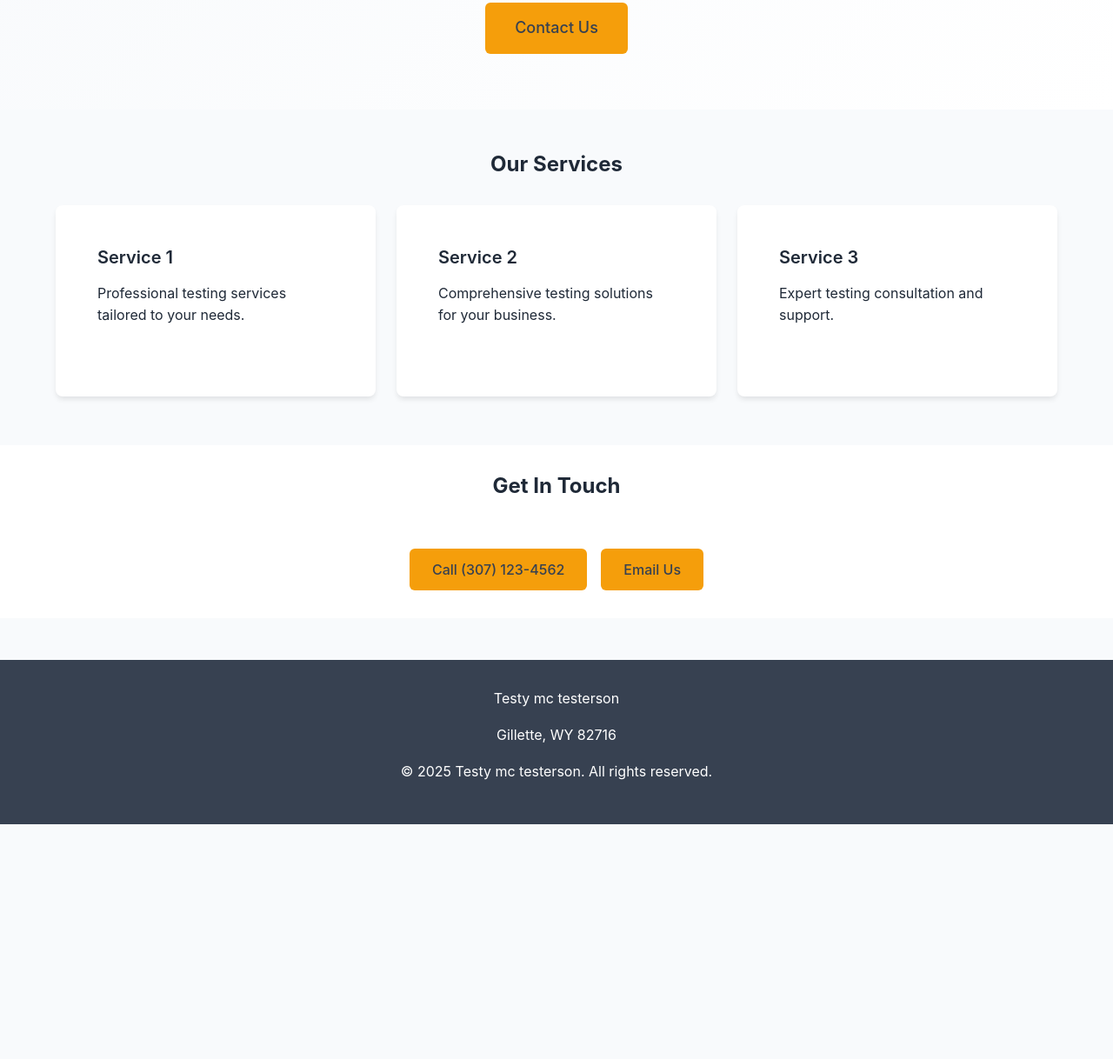
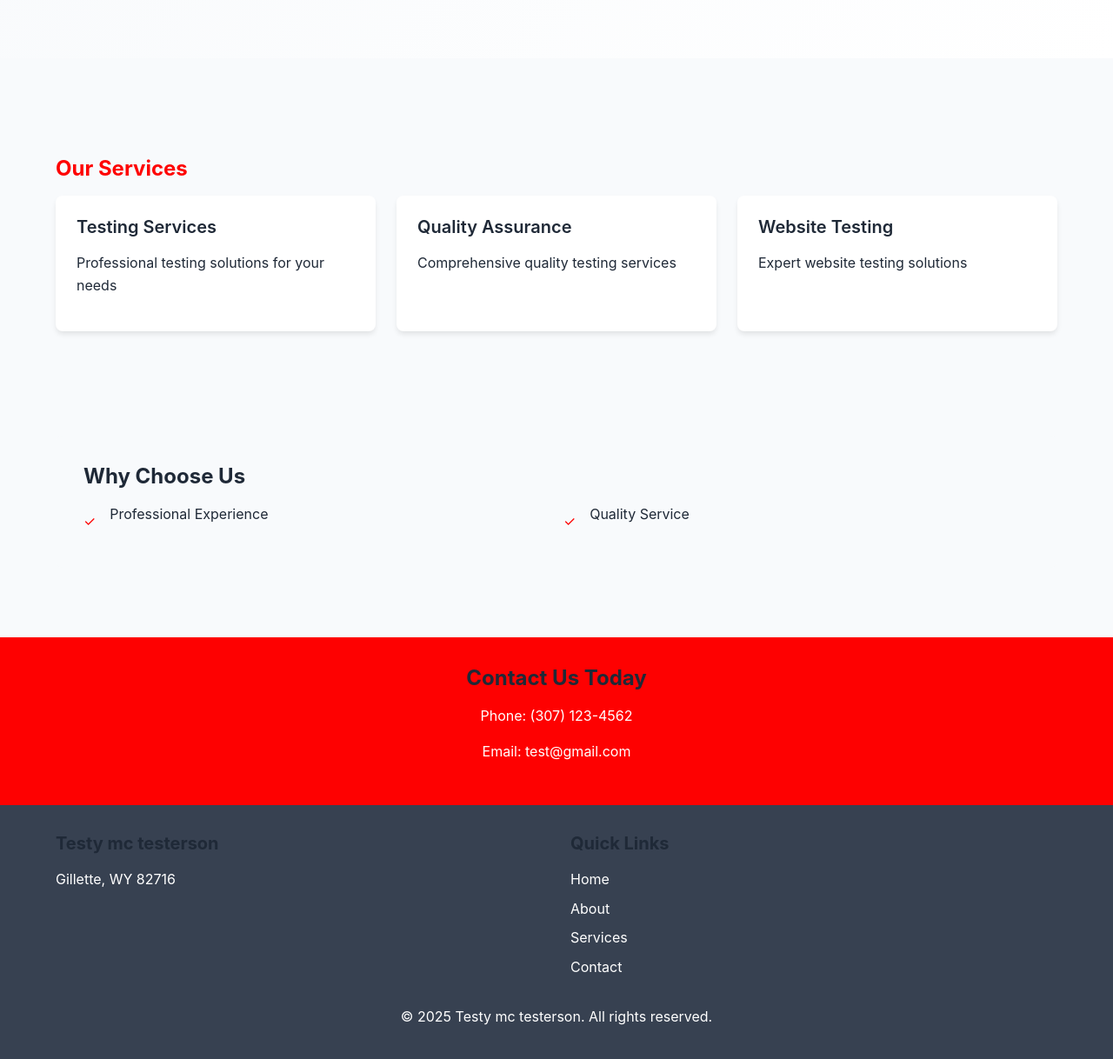
Before and after one commit to prairiegiraffe/testy-mc-testerson, a website: page services.html in a window 1280 px wide. Shown: the part 252-1470 px from the top of the page at 87% size. Before the commit the page ends 1200 px from the top, so only its background shows below. Drawn offline with Linux system fonts and the light colour scheme.

Commit message:
Update services.html - Website regeneration

```diff
--- a/services.html
+++ b/services.html
@@ -22,55 +22,72 @@
 
     <section class="hero bg-primary text-white py-16">
         <div class="container text-center">
-            <h1 class="text-3xl font-bold mb-4">Professional Testing Websitew</h1>
-            <p class="text-xl mb-8">Welcome to Testy mc testerson</p>
-            <a href="#contact" class="btn btn-accent btn-lg">Contact Us</a>
+            <h1 class="text-3xl font-bold mb-4">Welcome to Testy mc testerson</h1>
+            <p class="text-xl">Professional Testing Websitew</p>
         </div>
     </section>
 
-    <main class="py-12">
-        <section class="container mb-8">
-            <h2 class="text-2xl font-bold text-center mb-8">Our Services</h2>
+    <main class="container py-12">
+        <section class="content-section mb-8">
+            <h2 class="section-title text-2xl font-bold mb-4">Our Services</h2>
             <div class="grid grid-3 gap-6">
-                <div class="card shadow">
-                    <div class="card-body p-6">
-                        <h3 class="text-xl font-semibold mb-4">Service 1</h3>
-                        <p class="text-base">Professional testing services tailored to your needs.</p>
-                    </div>
+                <div class="card shadow p-6">
+                    <h3 class="text-xl font-semibold mb-4">Testing Services</h3>
+                    <p class="text-base">Professional testing solutions for your needs</p>
                 </div>
-                <div class="card shadow">
-                    <div class="card-body p-6">
-                        <h3 class="text-xl font-semibold mb-4">Service 2</h3>
-                        <p class="text-base">Comprehensive testing solutions for your business.</p>
-                    </div>
+                <div class="card shadow p-6">
+                    <h3 class="text-xl font-semibold mb-4">Quality Assurance</h3>
+                    <p class="text-base">Comprehensive quality testing services</p>
                 </div>
-                <div class="card shadow">
-                    <div class="card-body p-6">
-                        <h3 class="text-xl font-semibold mb-4">Service 3</h3>
-                        <p class="text-base">Expert testing consultation and support.</p>
-                    </div>
+                <div class="card shadow p-6">
+                    <h3 class="text-xl font-semibold mb-4">Website Testing</h3>
+                    <p class="text-base">Expert website testing solutions</p>
                 </div>
             </div>
         </section>
 
-        <section class="bg-secondary text-white py-8" id="contact">
-            <div class="container text-center">
-                <h2 class="text-2xl font-bold mb-4">Get In Touch</h2>
-                <p class="mb-4">Contact us today for professional testing services in Gillette, WY</p>
-                <div class="flex justify-center gap-4">
-                    <a href="tel:3071234562" class="btn btn-accent">Call (307) 123-4562</a>
-                    <a href="mailto:test@gmail.com" class="btn btn-accent">Email Us</a>
+        <section class="bg-light p-8 rounded-lg mb-8">
+            <h2 class="text-2xl font-bold mb-4">Why Choose Us</h2>
+            <div class="grid grid-2 gap-4">
+                <div class="flex items-center gap-4">
+                    <span class="text-primary">✓</span>
+                    <p>Professional Experience</p>
+                </div>
+                <div class="flex items-center gap-4">
+                    <span class="text-primary">✓</span>
+                    <p>Quality Service</p>
                 </div>
             </div>
         </section>
     </main>
 
+    <section class="bg-primary text-white py-8">
+        <div class="container text-center">
+            <h2 class="text-2xl font-bold mb-4">Contact Us Today</h2>
+            <p class="mb-4">Phone: (307) 123-4562</p>
+            <p>Email: test@gmail.com</p>
+        </div>
+    </section>
+
     <footer class="bg-dark text-white py-8">
         <div class="container">
-            <div class="text-center">
-                <p class="mb-4">Testy mc testerson</p>
-                <p>Gillette, WY 82716</p>
-                <p class="mt-4">&copy; 2025 Testy mc testerson. All rights reserved.</p>
+            <div class="grid grid-2 gap-8">
+                <div>
+                    <h3 class="text-xl font-bold mb-4">Testy mc testerson</h3>
+                    <p>Gillette, WY 82716</p>
+                </div>
+                <div>
+                    <h3 class="text-xl font-bold mb-4">Quick Links</h3>
+                    <nav class="flex flex-col gap-2">
+                        <a href="/" class="text-white">Home</a>
+                        <a href="/about" class="text-white">About</a>
+                        <a href="/services" class="text-white">Services</a>
+                        <a href="/contact" class="text-white">Contact</a>
+                    </nav>
+                </div>
+            </div>
+            <div class="text-center mt-8">
+                <p>&copy; 2025 Testy mc testerson. All rights reserved.</p>
             </div>
         </div>
     </footer>
```
